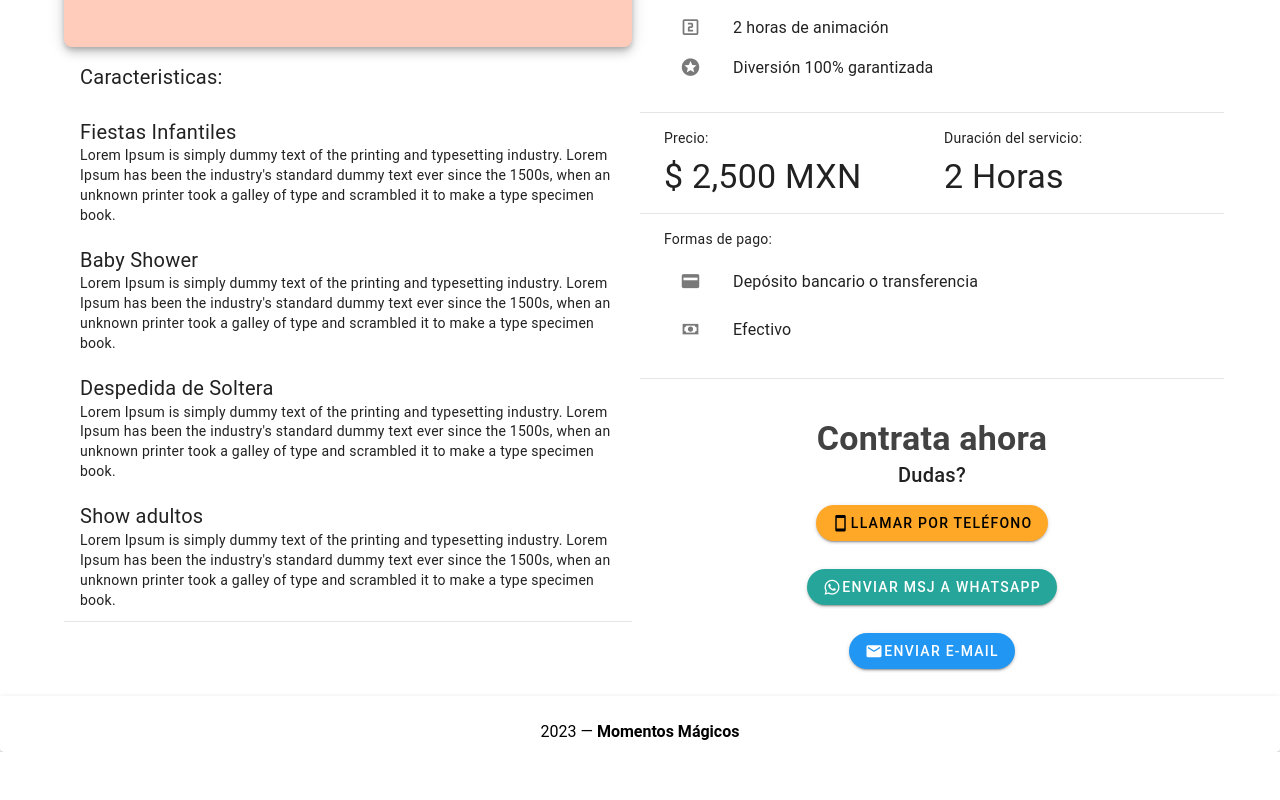
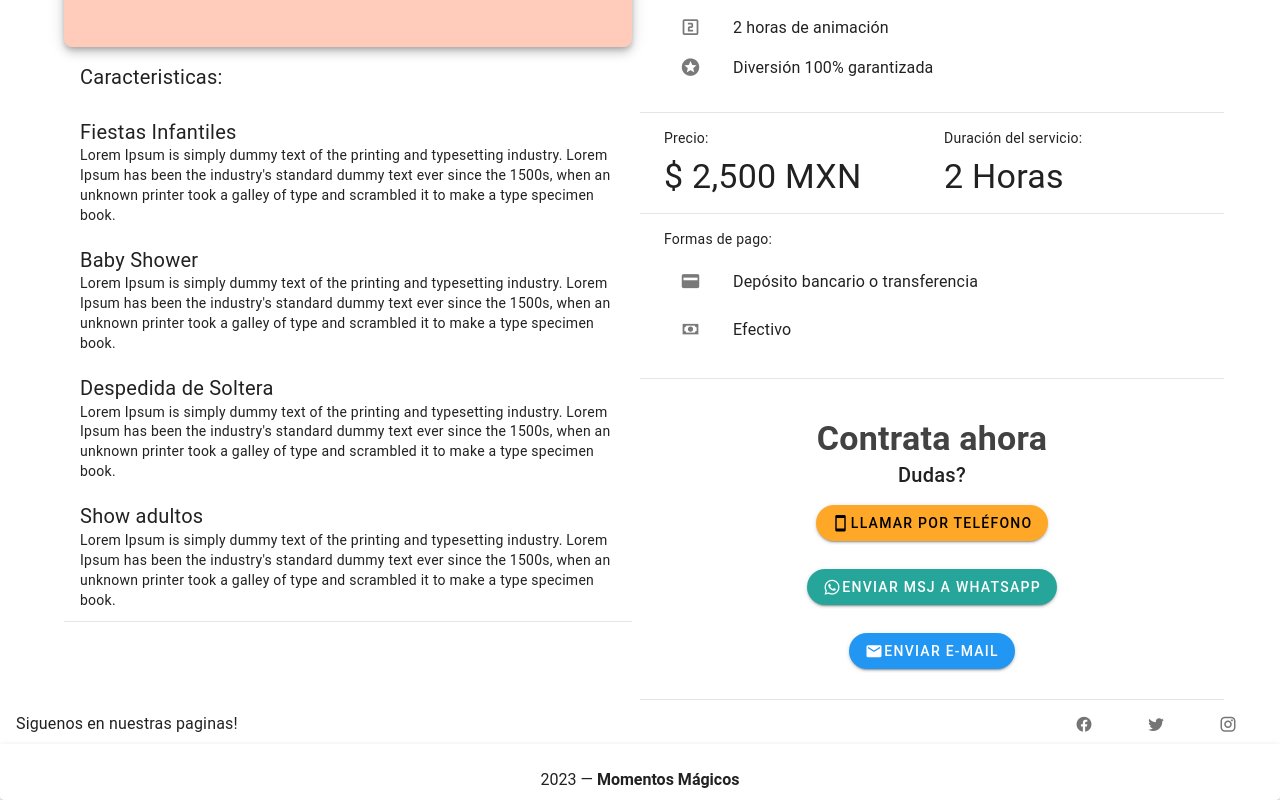
Before and after one commit to danielmen-mx/fireworks, a Vue app: page / in a window 1280 px wide. Shown: the part 445-1245 px from the top of the page. Before the commit the page ends 1197 px from the top, so only its background shows below. Built offline with nearby package versions, Linux system fonts and the light colour scheme.

Commit message:
#comment add social media links to footer

```diff
--- a/src/components/Layout/Footer.vue
+++ b/src/components/Layout/Footer.vue
@@ -1,5 +1,26 @@
 <template>
-  <v-footer class="elevation-2" color="white">
+  <div class="d-flex w-100 align-center px-4 pt-2" >
+    <p class="text-subtitle-1">Siguenos en nuestras paginas!</p>
+
+    <v-spacer></v-spacer>
+
+    <v-tooltip location="top"
+      v-for="icon in icons"
+      :key="icon.icon"
+      :text="icon.text"
+    >
+      <template v-slot:activator="{ props }">
+        <v-btn
+          v-bind="props"
+          class="mx-4"
+          variant="plain"
+          size="small"
+          :icon="icon.icon"
+        ></v-btn>
+      </template>
+    </v-tooltip>
+  </div>
+  <v-footer class="elevation-2" color="">
     <v-row justify="center" no-gutters>
       <v-col class="text-center mt-4" cols="12">
         {{ new Date().getFullYear() }} — <strong>Momentos Mágicos</strong>
@@ -18,6 +39,20 @@
         'Blog',
         'Contact Us',
       ],
+      icons: [
+        {
+          icon: 'mdi-facebook',
+          text: 'Click to redirect'
+        },
+        {
+          icon: 'mdi-twitter',
+          text: 'Proximamente...'
+        },
+        {
+          icon: 'mdi-instagram',
+          text: 'Proximamente...'
+        }
+      ],
     }),
   }
 </script>
```
